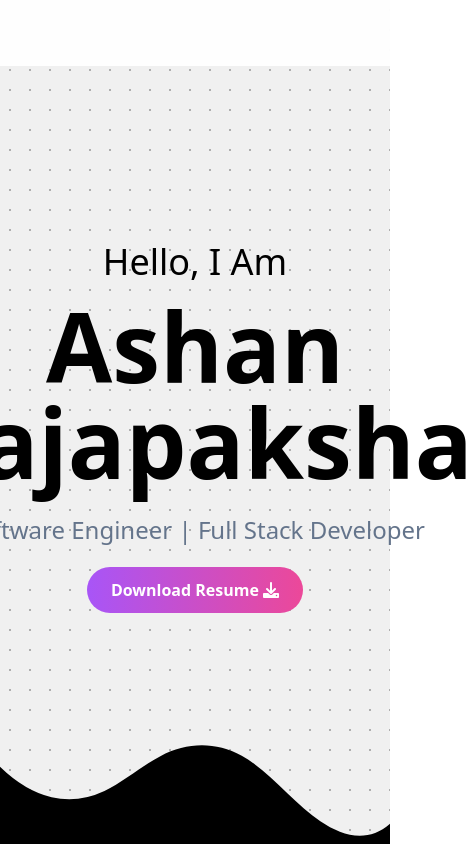
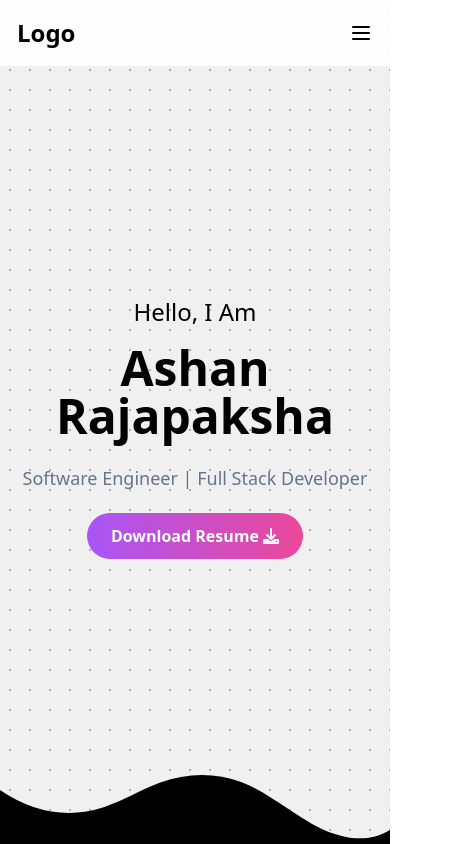
Before and after one commit to ashangrajapaksha/my-portfolio, a React (Vite) app: page / in a window 390 px wide. Shown: the top 844 px of the page, 473 px wide, since content can reach past the window. Built offline with nearby package versions, Linux system fonts and the light colour scheme; a web font is replaced by a local one.

Commit message:
fix: Fix mobile responsive issue

```diff
--- a/src/pages/education/Education.jsx
+++ b/src/pages/education/Education.jsx
@@ -27,30 +27,32 @@ function Education() {
 
   return (
     <div
-      className="h-auto pt-48 relative bg-gradient-to-br from-pink-600 via-orange-400 to-red-500 flex justify-center"
+      className="h-auto pt-24 sm:pt-48 relative bg-gradient-to-br from-pink-600 via-orange-400 to-red-500 flex justify-center"
       id="education"
     >
-      <div className="container mx-auto flex flex-col gap-10 pb-80">
+      <div className="container mx-auto flex flex-col gap-10 pb-40 sm:pb-80">
+        {/* Heading with responsive font size */}
         <h2
-          className="text-6xl font-bold text-white text-center uppercase text-white z-10"
+          className="text-3xl sm:text-6xl font-bold text-white text-center uppercase z-10"
           data-aos="fade-up"
           data-aos-duration="1000"
         >
           Education History
         </h2>
+
         <div
           className="flex items-center justify-center"
           data-aos="fade-up"
           data-aos-duration="1000"
         >
-          <div className="flex gap-10 flex-wrap">
+          <div className="flex flex-col sm:flex-row gap-10 flex-wrap justify-center">
             {educationData.map((education, index) => (
               <div
                 key={index}
-                className="max-w-md mx-auto rounded-xl shadow-md overflow-hidden md:max-w-xl bg-white w-96"
+                className="max-w-xs sm:max-w-md mx-auto rounded-xl shadow-md overflow-hidden bg-white w-full sm:w-96"
               >
-                <div className="">
-                  <div className="p-8">
+                <div className="p-6 sm:p-8">
+                  {/* College or Institution */}
                   {education.collage && (
                     <div className="uppercase tracking-wide text-center text-lg text-gray-500 font-semibold">
                       {education.collage}
@@ -62,6 +64,7 @@ function Education() {
                   <div className="uppercase tracking-wide text-sm text-center text-gray-500 font-semibold">
                     ({education.year})
                   </div>
+                  {/* Degree and Result */}
                   <p className="mt-2 text-md text-center text-gray-500">
                     {education.degree}
                   </p>
@@ -70,11 +73,12 @@ function Education() {
                   </p>
                 </div>
               </div>
-              </div>
             ))}
           </div>
         </div>
       </div>
+
+      {/* Bottom SVG */}
       <div className="absolute bottom-0 left-0 w-full overflow-hidden">
         <svg
           viewBox="0 0 1440 120"
--- a/src/pages/experience/Experience.jsx
+++ b/src/pages/experience/Experience.jsx
@@ -5,17 +5,18 @@ function Experience() {
   return (
     <div
       id="experience"
-      className="min-h-screen relative flex flex-col gap-10 bg-gradient-to-b from-black to-purple-900 py-13 overflow-hidden"
+      className="min-h-screen relative flex flex-col gap-8 sm:gap-10 bg-gradient-to-b from-black to-purple-900 py-10 sm:py-13 overflow-hidden"
     >
       <h2
-        className="text-6xl font-bold text-white mb-8 text-center uppercase text-white relative z-10"
+        className="text-3xl sm:text-6xl font-bold text-white mb-6 sm:mb-8 text-center uppercase relative z-10"
         data-aos="fade-up"
         data-aos-duration="1000"
       >
         Work Experience
       </h2>
+
       <div
-        className="flex flex-wrap justify-center gap-6 px-4 relative z-10"
+        className="flex flex-col sm:flex-wrap justify-center gap-6 px-4 sm:flex-row relative z-10"
         data-aos="fade-up"
         data-aos-duration="1000"
       >
@@ -32,6 +33,7 @@ function Experience() {
             "Consulting and Supervising Interns: Provided guidance and oversight to interns, ensuring their development and successful contribution to projects.",
           ]}
         />
+
         <Card
           data-aos="fade-left"
           company="Revox (pvt)Ltd"
@@ -43,27 +45,19 @@ function Experience() {
             "Worked with Agile Methodology: Applied Agile principles and practices to development projects for efficient and effective delivery.",
           ]}
         />
+
         <Card
           company="Info Nexus"
           position="Trainee Software Engineer"
           duration="2020 Oct - 2021 April"
           experience={[
             "Developed proficiency in Angular and Ionic for mobile app and web development during training.",
-            "Applied skills to contribute to dynamic and responsive mobile applications",
+            "Applied skills to contribute to dynamic and responsive mobile applications.",
             "Gained valuable experience in the supply chain management domain.",
             "Worked with Agile Methodology: Applied Agile principles and practices to development projects for efficient and effective delivery.",
           ]}
         />
       </div>
-      {/* <div
-        className="flex flex-wrap justify-center gap-6 px-4 relative z-10"
-        data-aos="fade-up"
-        data-aos-duration="1000"
-      >
-        <h3 className="text-2xl font-bold text-white mb-8 text-center uppercase text-white relative z-10">
-          Technical Exposure
-        </h3>
-      </div> */}
     </div>
   );
 }
--- a/src/pages/intruction/Intruction.jsx
+++ b/src/pages/intruction/Intruction.jsx
@@ -4,7 +4,7 @@ function Introduction() {
   return (
     <div
       id="home"
-      className=" flex items-center justify-center h-screen relative"
+      className="flex items-center justify-center h-screen relative"
     >
       <div className="dot-background absolute inset-0"></div>
       <div
@@ -12,16 +12,18 @@ function Introduction() {
         data-aos="fade-up"
         data-aos-duration="1000"
       >
-        <span className="text-4xl text-black block capitalize mb-4">
+        {/* Adjusting font size for mobile screens */}
+        <span className="text-2xl sm:text-4xl text-black block capitalize mb-4">
           Hello, I am
         </span>
-        <span className="text-8xl text-black block capitalize font-bold mb-6">
+        <span className="text-5xl sm:text-8xl text-black block capitalize font-bold mb-6">
           Ashan Rajapaksha
         </span>
-        <span className="text-2xl text-slate-500 block capitalize mb-6">
-          Software Engineer | Full stack developer
+        <span className="text-lg sm:text-2xl text-slate-500 block capitalize mb-6">
+          Software Engineer | Full Stack Developer
         </span>
         <span className="block text-white mb-8"></span>
+
         <a
           href="/ashan_rajapaksha.pdf"
           download
@@ -32,9 +34,10 @@ function Introduction() {
         </a>
       </div>
 
+      {/* SVG Wave Section */}
       <div className="absolute bottom-0 left-0 w-full overflow-hidden">
         <svg
-          className="relative block w-full h-[100px]"
+          className="relative block w-full h-[70px] sm:h-[100px]" // Adjusting the height for mobile
           data-name="Layer 1"
           xmlns="http://www.w3.org/2000/svg"
           viewBox="0 0 1200 120"
--- a/src/shared/nav/Nav.jsx
+++ b/src/shared/nav/Nav.jsx
@@ -50,15 +50,38 @@ function Nav() {
   };
 
   return (
-    <div className="w-full fixed top-0 left-0  nav-wrap">
-      <div className="glassmorphism md:px-10 md:py-4 py-8 px-7 md:flex justify-center items-center">
+    <div className="w-full fixed top-0 left-0 nav-wrap z-50">
+      <div className="glassmorphism md:px-10 md:py-4 py-4 px-4 flex justify-between items-center">
+        <h1 className="text-2xl font-bold">Logo</h1>
+        {/* Mobile Hamburger Button */}
+        <div
+          className="md:hidden cursor-pointer"
+          onClick={() => setIsOpen(!isOpen)}
+        >
+          <svg
+            className="w-6 h-6"
+            fill="none"
+            stroke="currentColor"
+            viewBox="0 0 24 24"
+            xmlns="http://www.w3.org/2000/svg"
+          >
+            <path
+              strokeLinecap="round"
+              strokeLinejoin="round"
+              strokeWidth="2"
+              d={isOpen ? "M6 18L18 6M6 6l12 12" : "M4 6h16M4 12h16M4 18h16"}
+            />
+          </svg>
+        </div>
+
+        {/* Navigation Links */}
         <ul
-          className={`md:flex md:items-center md:pb-0 pb-12 absolute md:static md:z-auto z-[-1] left-0 w-full md:w-auto md:pl-0 pl-9 transition-all duration-500 cursor-pointer ease-in ${
+          className={`md:flex md:items-center absolute md:static md:z-auto z-[-1] left-0 w-full md:w-auto md:pl-0 pl-9 transition-all duration-500 ease-in ${
             isOpen ? "top-12 glassmorphism" : "top-[-490px]"
-          }`}
+          } md:top-auto md:relative`}
         >
           {links.map((link, index) => (
-            <li key={index} className="md:ml-8">
+            <li key={index} className="md:ml-8 my-6 md:my-0">
               <ScrollLink
                 to={link.link}
                 spy={true}
```
Lines whose indentation alone changed are shown as unchanged.
